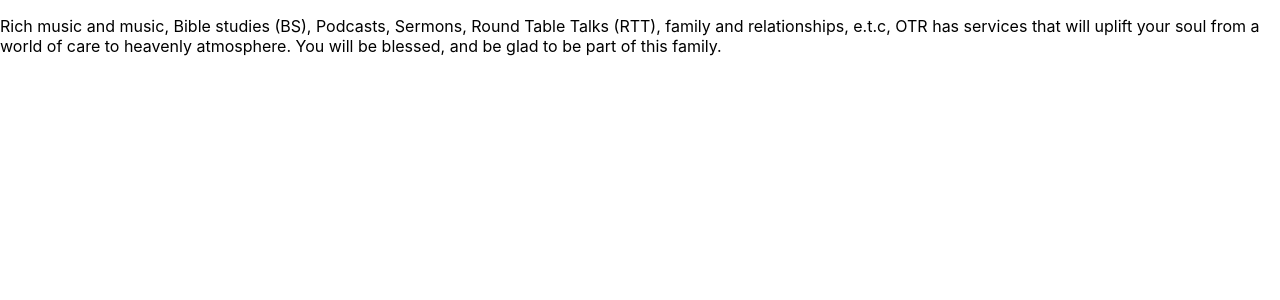
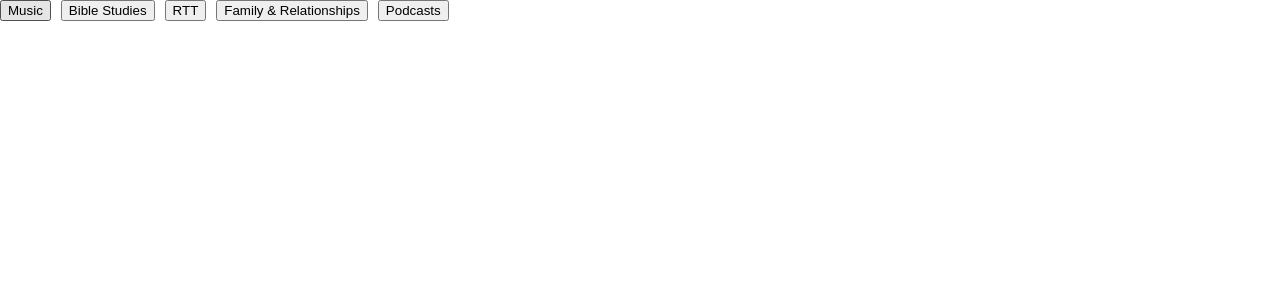
Before and after one commit to TonnyNyauke/otrmusda, a React (Create React App) app in the folder otrmusda/: page /services in a window 1280 px wide. Shown: the top 300 px of the page. Built offline with nearby package versions, Linux system fonts and the light colour scheme.

Commit message:
Worked on page transactions in Services page

```diff
--- a/otrmusda/src/App.css
+++ b/otrmusda/src/App.css
@@ -65,6 +65,16 @@
   border-radius: 5px;
 }
 /************************************************/
+/********These are Services Stylings************/
+.servicesPage{
+  display: flex;
+  overflow-x: auto;
+  gap: 10px;
+}
+.serviceBtn{
+  flex: 0 0 auto;
+}
+/*************************************************/
 .App {
   text-align: center;
 }
--- a/otrmusda/src/App.js
+++ b/otrmusda/src/App.js
@@ -1,14 +1,14 @@
 import { Route, BrowserRouter as Router, Routes } from 'react-router-dom';
 import './App.css';
 import HomePage from './HomePage/HomePage';
-import Services from './HomePage/Services';
+import Services from './Services/Services';
 
 function App() {
   return (
     <Router>
       <Routes>
         <Route path='/' element={<HomePage/>}/>
-        <Route path='services' element={<Services/>}/>
+        <Route path='services/*' element={<Services/>}/>
       </Routes>
     </Router>
   );
--- a/otrmusda/src/HomePage/HomePage.js
+++ b/otrmusda/src/HomePage/HomePage.js
@@ -6,7 +6,7 @@
 const HomePage = () => {
   const navigate = useNavigate();
 
-  function handleServicesClick(){
+  function handleClick(){
     navigate('services');
   }
   return (
@@ -19,7 +19,7 @@
         and may you be blessed as you join this
         great family.
         </p>
-        <button class = 'aboutOtrBtn'>About OTR</button>
+        <button className = 'aboutOtrBtn'>About OTR</button>
       </div>
       <div className='ourServices'>
         <h4>WHAT WE DO</h4>
@@ -34,7 +34,7 @@
           meant to lift your soul from a world of care to an atmosphere of peace,
           comfort and love.
         </p>
-        <button class = 'services' onClick={handleServicesClick}>Our Services</button>
+        <button className = 'services' onClick={handleClick}>Our Services</button>
       </div>
       <div className='theFamily'>
         <div className='watermoment'>
@@ -47,7 +47,7 @@
           Our fun moments bond us together, and they will never fail
           to put a smile on your face.
         </p>
-        <button class ='thefamily'>Meet the family</button>
+        <button className ='thefamily'>Meet the family</button>
       </div>
     </div>
   )
--- a/otrmusda/src/HomePage/Services.js
+++ /dev/null
@@ -1,17 +0,0 @@
-import React from 'react'
-
-function Services() {
-  return (
-    <div>
-         <div className = 'ourservices'>
-        <p>
-        Rich music and music, Bible studies (BS), Podcasts, Sermons, Round Table Talks (RTT),
-        family and relationships, e.t.c, OTR has services that will uplift your soul from a world
-        of care to heavenly atmosphere. You will be blessed, and be glad to be part of this family.
-        </p>
-      </div>
-    </div>
-  )
-}
-
-export default Services
--- /dev/null
+++ b/otrmusda/src/Services/BibleStudies.js
@@ -0,0 +1,9 @@
+import React from 'react'
+
+function BibleStudies() {
+  return (
+    <div>BibleStudies</div>
+  )
+}
+
+export default BibleStudies
--- /dev/null
+++ b/otrmusda/src/Services/FamilyRelationships.js
@@ -0,0 +1,9 @@
+import React from 'react'
+
+function FamilyRelationships() {
+  return (
+    <div>FamilyRelationships</div>
+  )
+}
+
+export default FamilyRelationships
--- /dev/null
+++ b/otrmusda/src/Services/Music.js
@@ -0,0 +1,9 @@
+import React from 'react'
+
+function Music() {
+  return (
+    <div>Music</div>
+  )
+}
+
+export default Music
--- /dev/null
+++ b/otrmusda/src/Services/Podcasts.js
@@ -0,0 +1,9 @@
+import React from 'react'
+
+function Podcasts() {
+  return (
+    <div>Podcasts</div>
+  )
+}
+
+export default Podcasts
--- /dev/null
+++ b/otrmusda/src/Services/RoundTT.js
@@ -0,0 +1,9 @@
+import React from 'react'
+
+function RoundTT() {
+  return (
+    <div>RoundTT</div>
+  )
+}
+
+export default RoundTT
--- /dev/null
+++ b/otrmusda/src/Services/Services.js
@@ -0,0 +1,34 @@
+import React from 'react'
+import {useNavigate, useRoutes } from 'react-router-dom'
+import Music from './Music'
+import BibleStudies from './BibleStudies'
+import RoundTT from './RoundTT'
+import Podcasts from './Podcasts'
+import FamilyRelationships from './FamilyRelationships'
+
+function Services() {
+  const navigateBtn = useNavigate();
+
+  function handleClicks(path){
+    navigateBtn(path);
+  }
+
+  const element = useRoutes([
+    {path: '/', element:<div className='servicesPage'>
+    <button className='musicBtn' onClick={() => handleClicks('music')}>Music</button>
+    <button className='bibleStudiesBtn' onClick={() => handleClicks('biblestudies')}>Bible Studies</button>
+    <button className='rountTTBtn' onClick={() => handleClicks('roundtt')}>RTT</button>
+    <button className='familyBtn' onClick={() => handleClicks('family')}>Family & Relationships</button>
+    <button className='podcastsBtn' onClick={() => handleClicks('podcasts')}>Podcasts</button>
+    </div>},
+    { path: 'music', element: <Music /> },
+    { path: 'biblestudies', element: <BibleStudies /> },
+    { path: 'roundtt', element: <RoundTT /> },
+    { path: 'family', element: <FamilyRelationships /> },
+    { path: 'podcasts', element: <Podcasts /> },
+  ]);
+
+  return element;
+}
+
+export default Services
```
